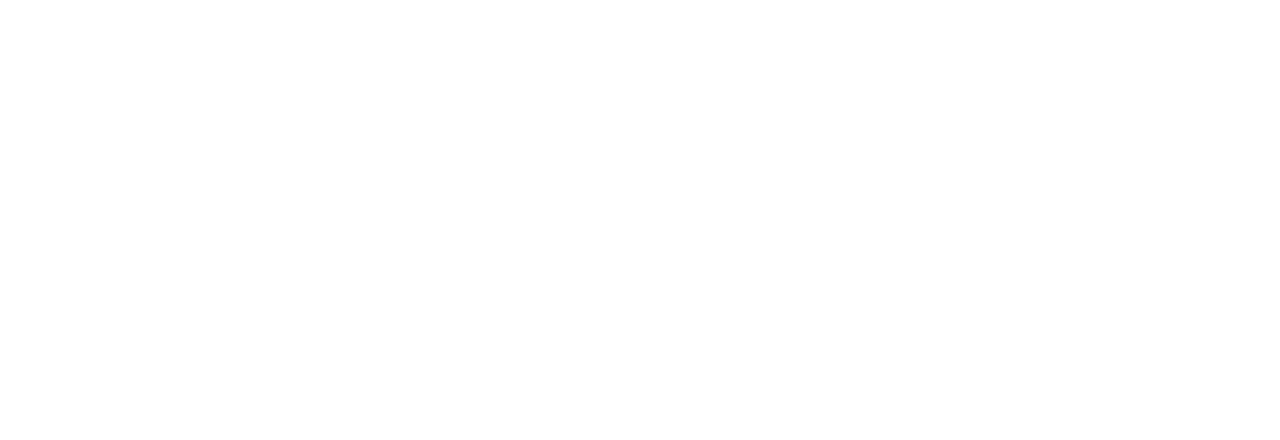
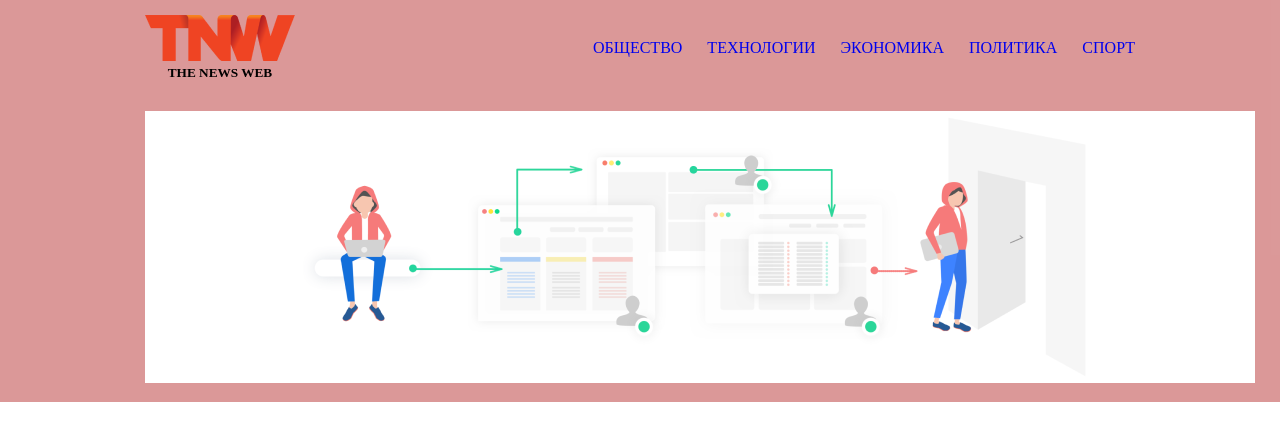
Before and after one commit to avazxann1/TNW, a plain HTML site: page index.html in a window 1280 px wide. Drawn offline with Linux system fonts and the light colour scheme.

Commit message:
header qismida yangilik

```diff
--- a/css/style.css
+++ b/css/style.css
@@ -1,2 +1,48 @@
 
 @import url('https://fonts.googleapis.com/css2?family=Rubik:ital,wght@0,300..900;1,300..900&display=swap');
+
+
+:root {
+    --primary-color: #3A3838;
+    --dark-color:#FFFFFF;
+    --secondary-color:#EF4423;
+    --text-color:#EBEBEB;
+}
+
+* {
+    margin: 0;
+    padding: 0;
+    box-sizing: border-box;
+}
+
+.container {
+    max-width: 1400px;
+    margin: auto;
+    background-color: rgba(207, 117, 117, 0.74);
+
+}
+.logo {
+    text-align: center;
+}
+a {
+    text-decoration: none;
+}
+ul {
+    list-style: none;
+}
+.nav-item {
+    color: var(--primary-color);
+}
+.header {
+    display: flex;
+    justify-content: space-between;
+    align-items: center;
+    padding: 15px 145px;
+}
+.nav {
+    display: flex;
+    gap: 25px;
+}
+.img-n1 {
+    padding: 15px 145px;
+}
--- a/index.html
+++ b/index.html
@@ -1,12 +1,42 @@
 <!DOCTYPE html>
 <html lang="en">
+
 <head>
     <meta charset="UTF-8">
     <meta name="viewport" content="width=device-width, initial-scale=1.0">
     <title>TNW</title>
     <link rel="stylesheet" href="./css/style.css">
 </head>
+
 <body>
+    <main class="container">
+        <div class="header">
+            <div class="logo">
+                <img src="./img/logo-1.png" alt="logo">
+                <h5>THE NEWS WEB</h5>
+            </div>
+            <ul class="nav">
+                <li class="nav-item">
+                    <a class="nav-item-link" href="#hero">ОБЩЕСТВО</a>
+                </li>
+                <li class="nav-item">
+                    <a class="nav-item-link" href="#hero">ТЕХНОЛОГИИ</a>
+                </li>
+                <li class="nav-item">
+                    <a class="nav-item-link" href="#hero">ЭКОНОМИКА</a>
+                </li>
+                <li class="nav-item">
+                    <a class="nav-item-link" href="#hero">ПОЛИТИКА</a>
+                </li>
+                <li class="nav-item">
+                    <a class="nav-item-link" href="#hero">СПОРТ</a>
+                </li>
+            </ul>
+        </div>
+        <div class="img-n1">
+        <img src="./img/a1.png" alt="img">
+    </div>
+    </main>
+</body>
 
-</body>
 </html>
```
